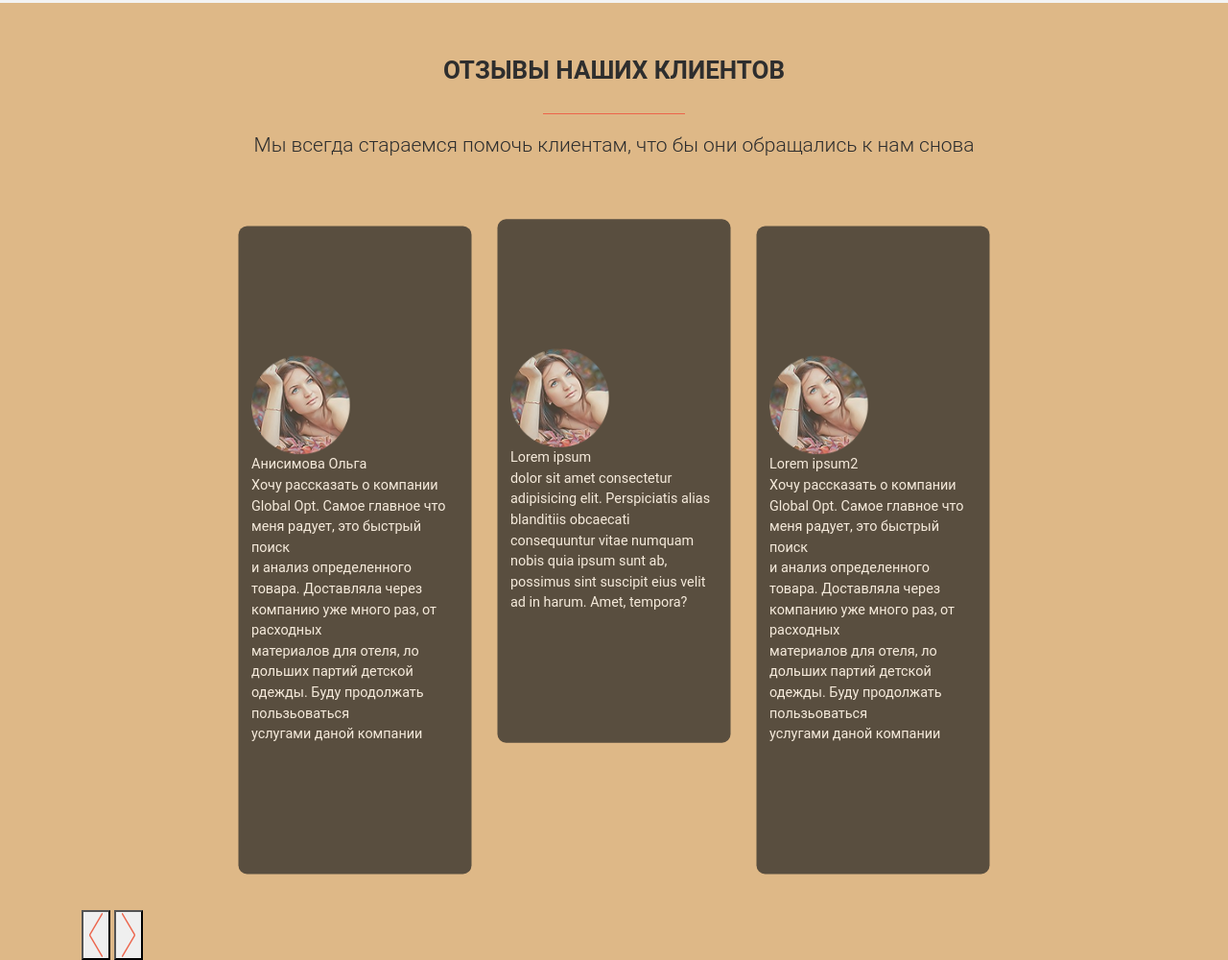
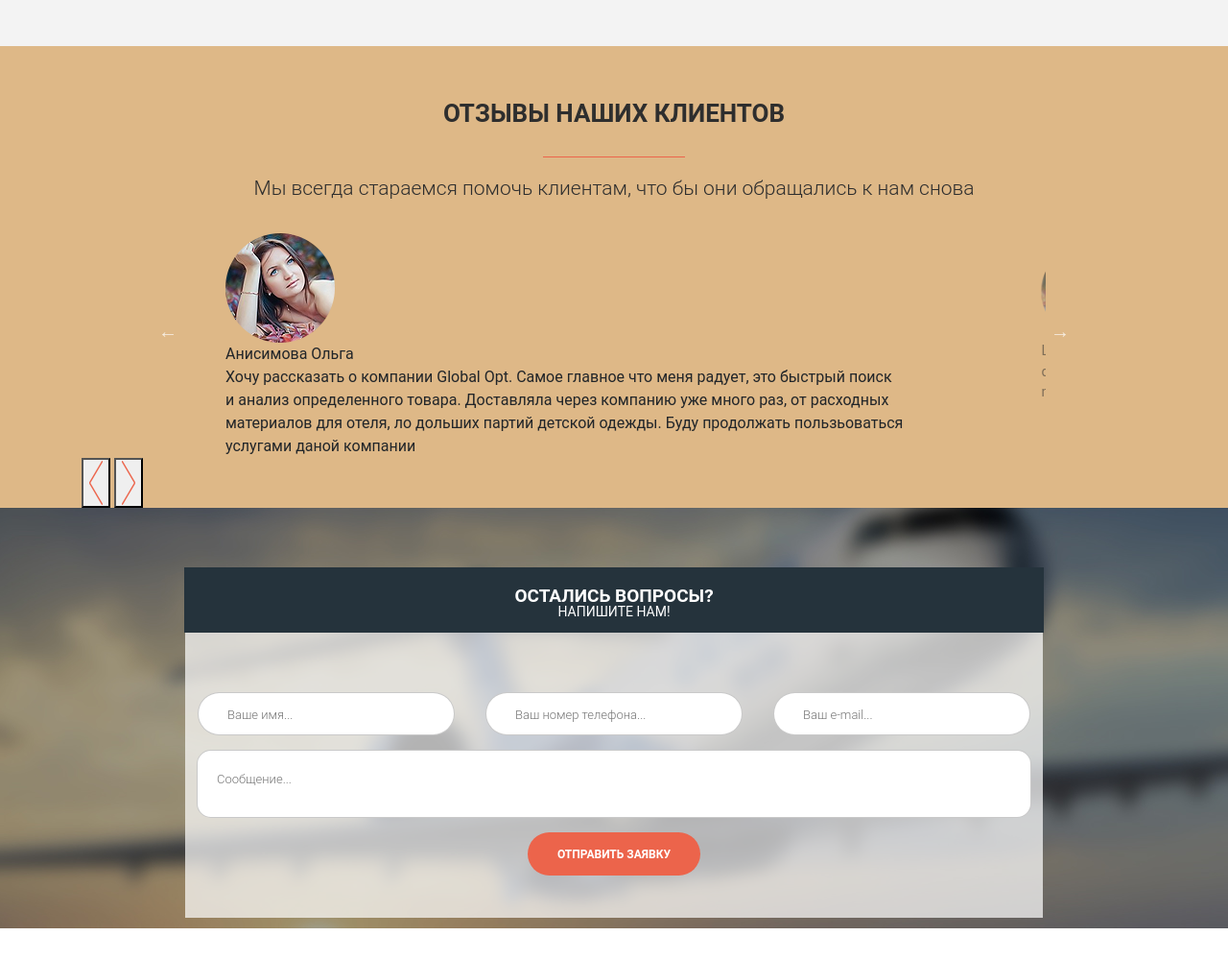
Before and after one commit to gerasimok/Glopt, a website: page src/index.html in a window 1280 px wide. Shown: the part 4354-5354 px from the top of the page at 96% size. After the commit the page ends 5321 px from the top, so only its background shows below. Drawn offline with nearby package versions, Linux system fonts and the light colour scheme; a web font is replaced by a local one.

Commit message:
add block questions

```diff
--- a/src/index.html
+++ b/src/index.html
@@ -388,7 +388,7 @@
 
                 </div>
 
-                <div class="reviews__item">
+                <div class="reviews__item" style="transform: scale(0.9); opacity: .5;">
                     <div class="reviews__img">
                         <img src="images/olga.png" alt="face">
                     </div>
@@ -399,7 +399,7 @@
                 </div>
 
 
-                <div class="reviews__item">
+                <div class="reviews__item style" style="transform: scale(0.9); opacity: .5;">
                     <div class="reviews__img">
                         <img src="images/olga.png" alt="face">
                     </div>
@@ -421,6 +421,36 @@
           </div>
       </section>
 
+      <section class="questions">
+        <div class="container">
+            <div class="questions__wrapper">
+                <div class="questions__text">
+                    <div class="questions__title">Остались вопросы?</div>
+                    <div class="questions__subtitle">Напишите нам!</div>
+                </div>
+
+                <form action="#" class="questions__form">
+                    <div class="questions__input">
+                        <input name="name" required placeholder ="Ваше имя..." id="name2" type="text">
+                    </div>
+                    <div class="questions__input">
+                        <input  name="phone" required placeholder ="Ваш номер телефона..." id="phone2" type="tel">
+                    </div>
+                    <div class="questions__input">
+                        <input name="email" required placeholder ="Ваш e-mail..." id="email2" type="email">
+                    </div>
+
+                    <div class="questions__textarea">
+                        <textarea name="text" required placeholder = "Сообщение..." id="text"></textarea>
+
+                    </div>
+                    <button class="questions__btn">Отправить заявку</button>
+                </form>
+            </div>
+        </div>
+      </section>
+
+
 <script type="text/javascript" src="//code.jquery.com/jquery-1.11.0.min.js"></script>
 <script type="text/javascript" src="//code.jquery.com/jquery-migrate-1.2.1.min.js"></script>
 <script type="text/javascript" src="js/slick.min.js"></script>
--- a/src/js/script.js
+++ b/src/js/script.js
@@ -3,7 +3,7 @@ $(function(){
     centerMode: true,
     arrows: true,
     centerPadding: '45px',
-    slidesToShow: 3,
+    slidesToShow: 1,
     slidesToScroll: 1,
     responsive: [
       {
--- a/src/sass/blocks/_price.scss
+++ b/src/sass/blocks/_price.scss
@@ -153,7 +153,7 @@
             border-radius: 30px;
         }
         &-btn {
-            position: absolute;
+            position: relative;
             display: block;
             width: 180px;
             height: 45px;
@@ -168,7 +168,7 @@
             cursor: pointer;
             left: 50%;
             transform: translate(-50%, 0);
-            top: 360%;
+            top: -22px;
         }
     }
 }
--- /dev/null
+++ b/src/sass/blocks/_questions.scss
@@ -0,0 +1,94 @@
+.questions {
+    min-height: 438px;
+    background: url(../../images/sky.jpg)  center (center/cover) no-repeat;
+    &__wrapper {
+        display: grid;
+        grid-template-columns: minmax(896px, auto);
+        grid-template-rows: minmax(68px, auto) minmax(297px, auto);
+        padding-top: 62px;
+        justify-items: center;
+
+    }
+    &__text {
+        min-width: 896px;
+        height: 68px;
+        background-color: #25333c;
+        padding: 20px 0;
+        line-height: 1;
+    }
+    &__form {
+        display: grid;
+        align-content: center;
+        justify-items: center;
+        grid-template-columns: repeat(3, 294px);
+        grid-template-rows: 45px 71px 45px;
+        row-gap: 15px;
+        column-gap: 6px;
+        background-color: rgba($color: #ffffff, $alpha: .7);
+        padding-top: 18px;
+        input {
+            position: relative;
+            border: none;
+            margin: 12px 0 0 28px;
+            font-size: 13px;
+            font-weight: 300;
+            text-align: left;
+        }
+    }
+    &__input {
+        width: 268px;
+        height: 45px;
+        border: solid 1px rgba(0, 0, 0, 0.21);
+        background-color: rgba($color: #ffffff, $alpha: 1.0);
+        border-radius: 30px;
+    }
+    &__title {
+        font-size: 19px;
+        font-weight: bold;
+        text-align: center;
+        color: #ffffff;
+        text-transform: uppercase;
+        margin: 0 auto;
+    }
+    &__subtitle {
+        margin: 5px 44px 0;
+        font-size: 14px;
+        text-align: center;
+        color: #ffffff;
+        text-transform: uppercase;
+        margin: 0 auto;
+    }
+    &__textarea {
+        position: relative;
+        grid-column: 1 / 4;
+        textarea {
+            width: 870px;
+            height: 71px;
+            resize: none;
+            padding: 20px;
+            border: solid 1px rgba(0, 0, 0, 0.21);
+            border-radius: 15px;
+            font-size: 13px;
+            font-weight: 300;
+            text-align: left;
+        }
+    }
+    &__btn {
+        grid-row: 3;
+        grid-column: 2;
+        display: block;
+        width: 180px;
+        height: 45px;
+        background-color: $main-color;
+        border: none;
+        color: $text-color;
+        text-transform: uppercase;
+        text-align: center;
+        border-radius: 30px;
+        font-size: 12px;
+        font-weight: bold;
+        cursor: pointer;
+        margin: 0 auto;
+    }
+
+}
--- a/src/sass/blocks/_reviews.scss
+++ b/src/sass/blocks/_reviews.scss
@@ -36,23 +36,5 @@
         box-sizing: border-box;
     }
 
-    .slick-slide,
-    .slick-active + .slick-active ~ .slick-active {
-        display: block;
-        padding: 150px 15px;
-        background: #222;
-        color: #fff;
-        border-radius: 10px;
-
-        transform: scale(.9);
-        opacity: 0.7;
-
-        transition: .5s ease ;
-}
-
-    .slick-active + .slick-active{
-    transform: scale(1);
-    opacity: 1;
-    }
 
 }
--- a/src/sass/style.scss
+++ b/src/sass/style.scss
@@ -14,3 +14,4 @@
 @import 'blocks/manager';
 @import 'blocks/diagram';
 @import 'blocks/reviews';
+@import 'blocks/questions';
```
Also changed, not shown: src/css/style.min.css.
